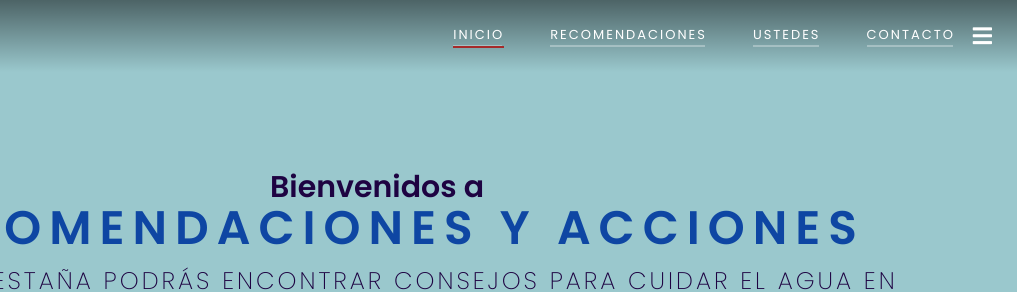
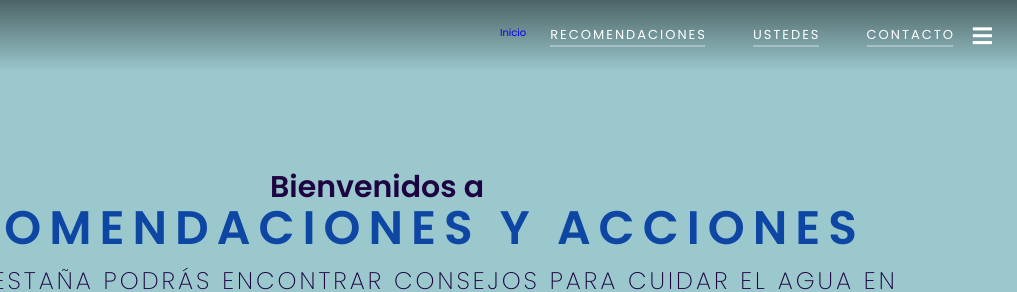
Before and after one commit to JoFerre2529/sitiowebong, a plain HTML site: page pages/recomendaciones.html in a window 1280 px wide. Shown: the top 292 px of the page, 263-1280 px from the left. Drawn offline with Linux system fonts and the light colour scheme.

Commit message:
arreglos

```diff
--- a/pages/recomendaciones.html
+++ b/pages/recomendaciones.html
@@ -23,9 +23,7 @@
                 </label>
                 <img class="logo" src="../img/logo.jpg" alt="Logo de WaterSeeker">
                 <ul class="nav-list">
-                    <li class="nav-item">
-                        <a href="../index.html" class="nav-link active">Inicio</a>
-                    </li>
+                    <li><a href="../index.html">Inicio</a></li>
                     <li class="nav-item">
                         <a href="./recomendaciones.html" class="nav-link ">Recomendaciones</a>
                     </li>
```
